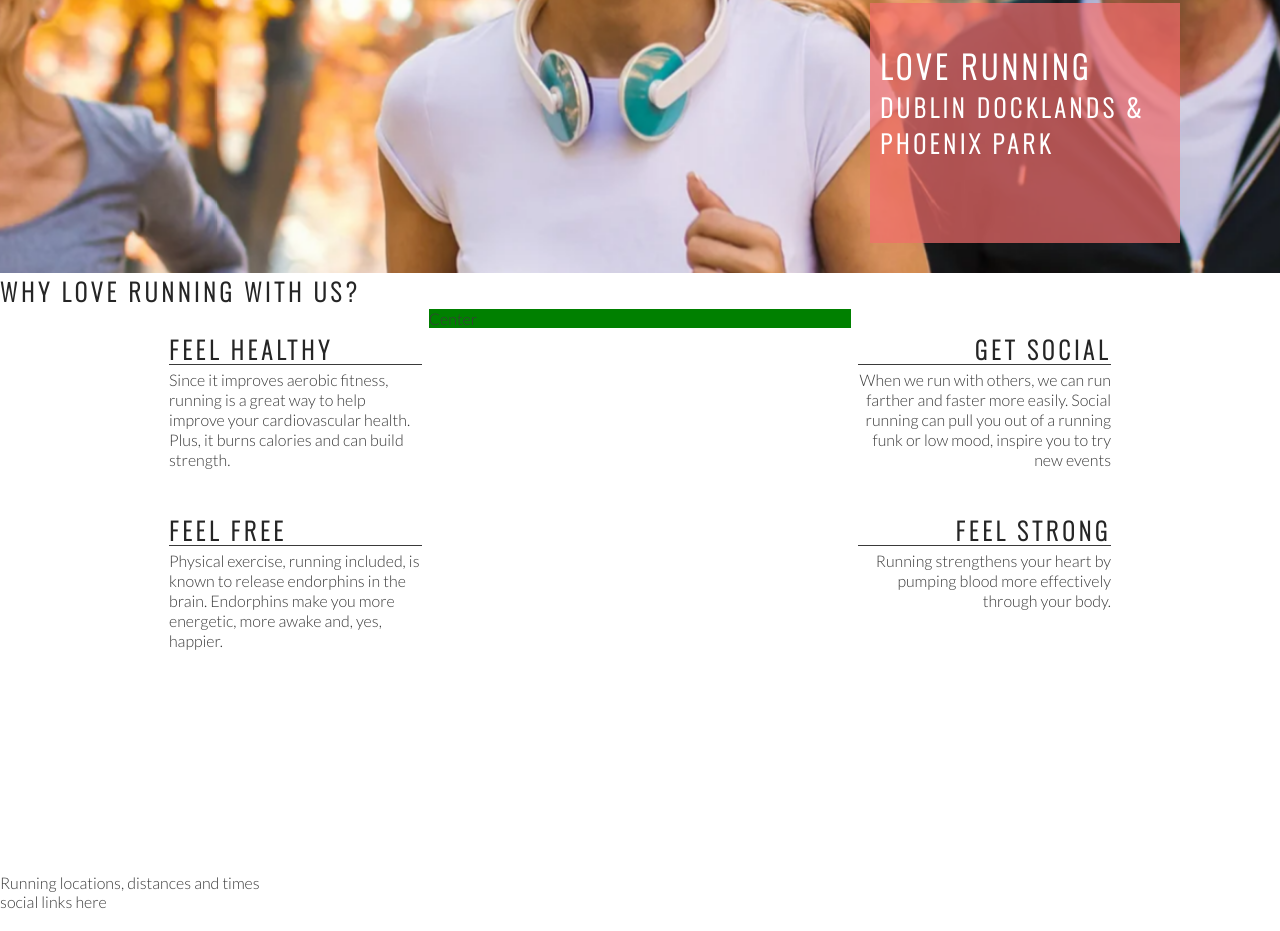
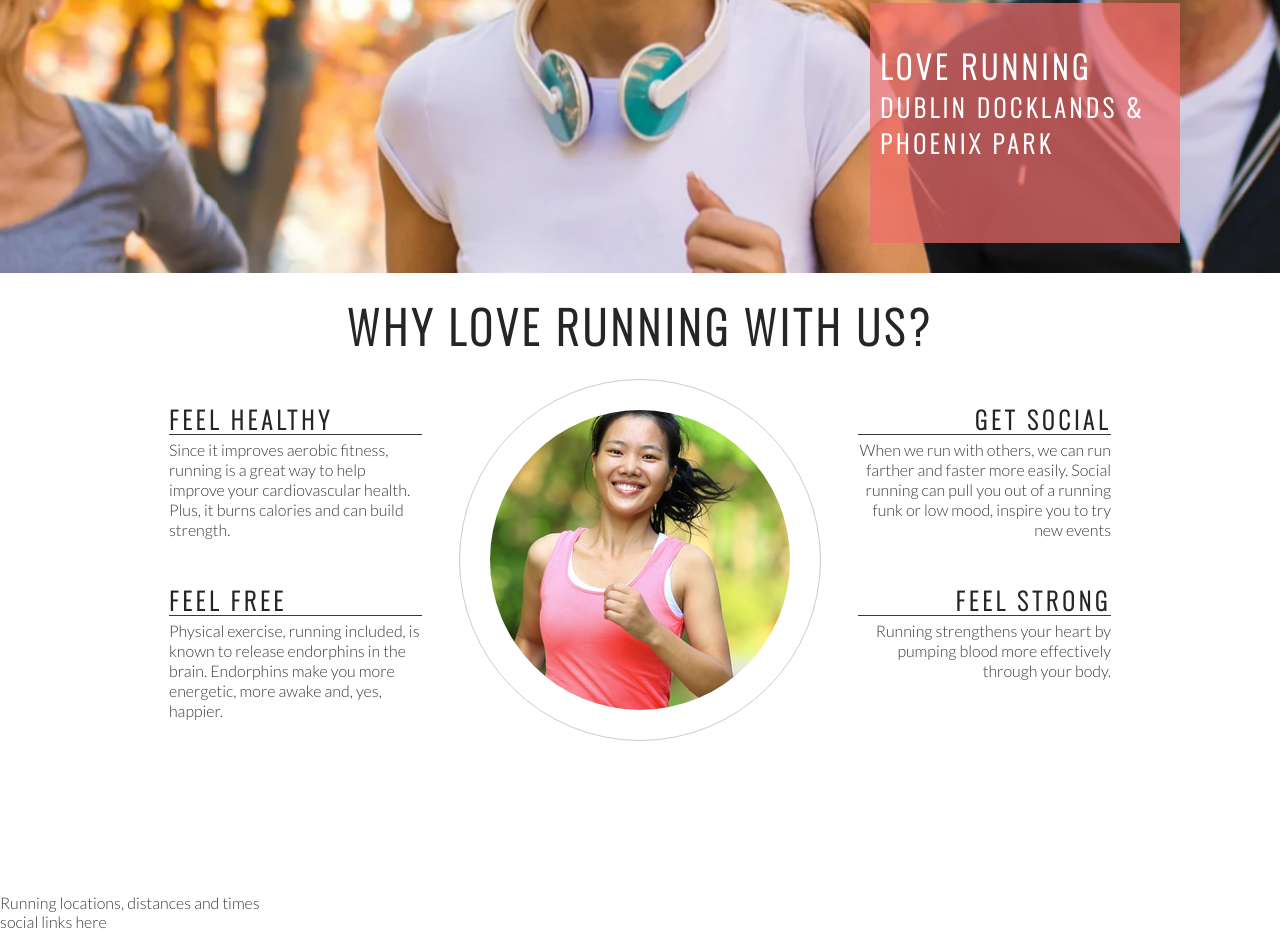
Before and after one commit to theodorchris/love-running, a plain HTML site: page index.html in a window 1280 px wide. Shown: the part 402-1333 px from the top of the page. Drawn offline with nearby package versions, Linux system fonts and the light colour scheme.

Commit message:
Add club ethos central image and style into a circle

```diff
--- a/assets/css/style.css
+++ b/assets/css/style.css
@@ -148,7 +148,7 @@ h2 {
 #center-about {
     width: 33%;
     margin: 0 auto;
-    background-color: green;
+
 }
 
 hr {
@@ -180,3 +180,26 @@ hr {
 .right-about-heading p {
     text-align: right;
 }
+
+#welcome {
+    text-align: center;
+    margin: 20px 0;
+    font-size: 280%;
+}
+
+#circle-container {
+    width: 300px;
+    height: 300px;
+    padding: 30px;
+    border-style: solid;
+    border-color: #ccc;
+    border-width: 1px;
+    border-radius: 50%;
+    margin: 0 auto;
+}
+
+#circle-cover-bg {
+    background: url("../images/ethos-center-image.jpg") no-repeat center center;
+    height: 100%;
+    border-radius: 50%;
+}
--- a/index.html
+++ b/index.html
@@ -44,7 +44,7 @@
         </div>
     </section>
     <section id="club-ethos">
-        <h1> Why Love Running With Us?</h1>
+        <h2 id="welcome"> Why Love Running With Us?</h2>
         <div id="left-about">
             <div class="left-about-heading">
                 <h2>Feel Healthy</h2>
@@ -75,7 +75,12 @@
             </div>
         </div>
         </div>
-        <div id="center-about">Center
+        <div id="center-about">
+            <div id="circle-container">
+                <div id="circle-cover-bg">
+
+                </div>
+            </div>
         </div>
     </section>
     <section>
```
Also changed, not shown: assets/images/ethos-center-image.jpg (added).
